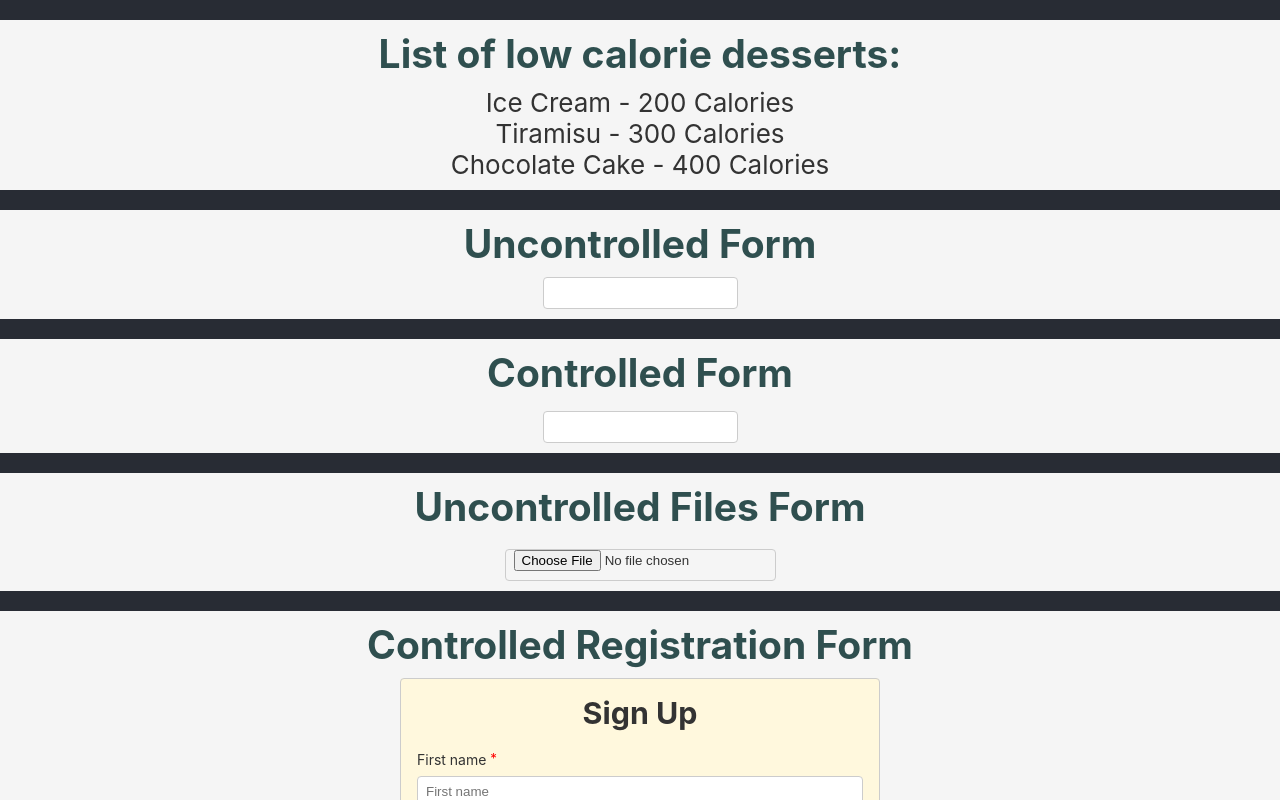
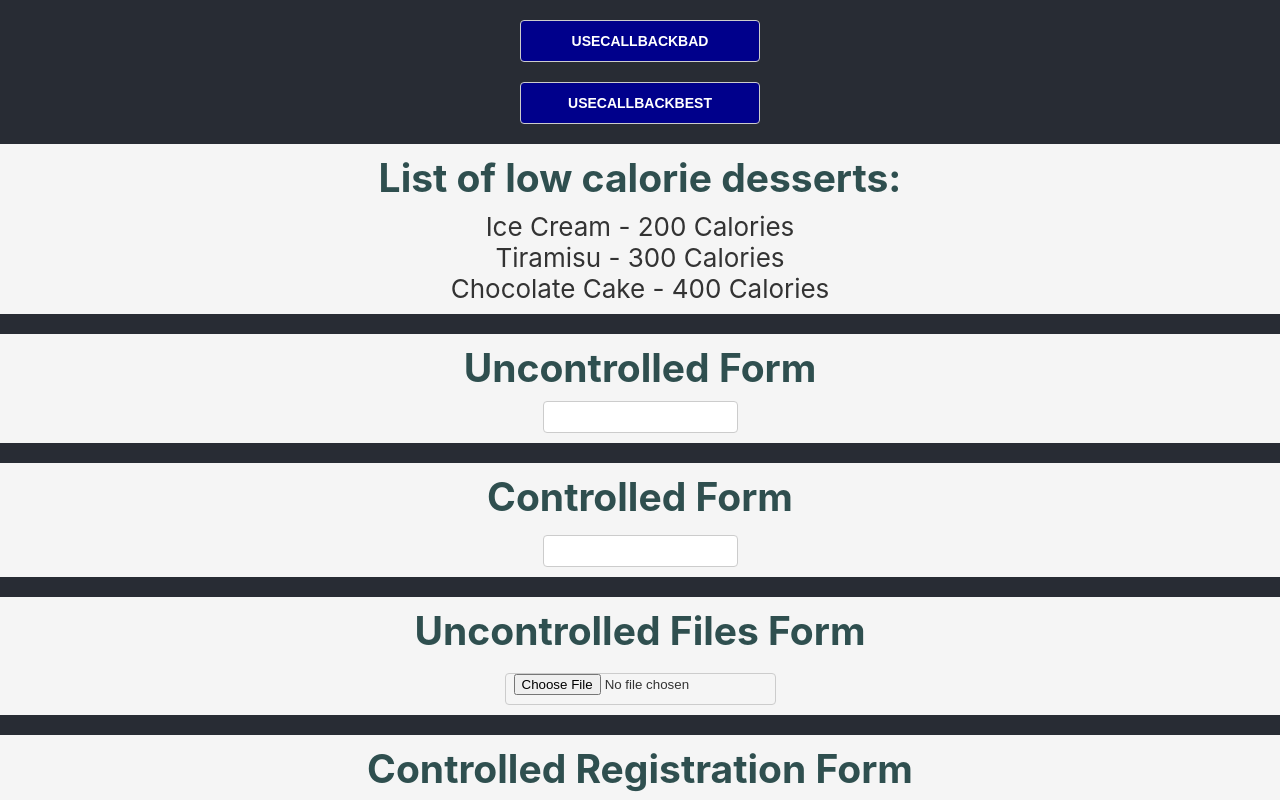
Before and after one commit to vetacode/react-advance-playground, a React (Create React App) app: page / in a window 1280 px wide. Shown: the top 800 px of the page. Built offline with nearby package versions, Linux system fonts and the light colour scheme; no server answers.

Commit message:
add best practices useCallback

```diff
--- a/src/App.css
+++ b/src/App.css
@@ -16,6 +16,8 @@
   /* background-color: #2c2e39; */
   min-height: 100vh;
   display: flex;
+  justify-content: center;
+  align-items: center;
   flex-direction: column;
   font-size: calc(10px + 2vmin);
   gap: 20px;
--- a/src/App.js
+++ b/src/App.js
@@ -1,4 +1,6 @@
 import './App.css';
+import { UseCallbackBest, UseCallbackBad } from './Components/BestBadPractices';
+
 import ControlledForm from './Components/ControlledForm';
 import FetchCrypto from './Components/FetchingData';
 import FetchCustData from './Components/FetchCustData';
@@ -17,6 +19,8 @@ import { ThemeProvider } from './Context/ThemeContext';
 function App() {
   return (
     <div className='App'>
+      <UseCallbackBad />
+      <UseCallbackBest />
       <LowCalDesserts />
       <UncontrolledForm />
       <ControlledForm />
--- /dev/null
+++ b/src/Components/BestBadPractices.js
@@ -0,0 +1,12 @@
+import { useCallback } from 'react';
+const UseCallbackBad = () => {
+  const handleClick = () => console.log('Bad');
+  return <button onClick={handleClick}>UseCallbackBad</button>;
+};
+
+const UseCallbackBest = () => {
+  const handleClick = useCallback(() => console.log('Best'), []);
+  return <button onClick={handleClick}>UseCallbackBest</button>;
+};
+
+export { UseCallbackBad, UseCallbackBest };
```
